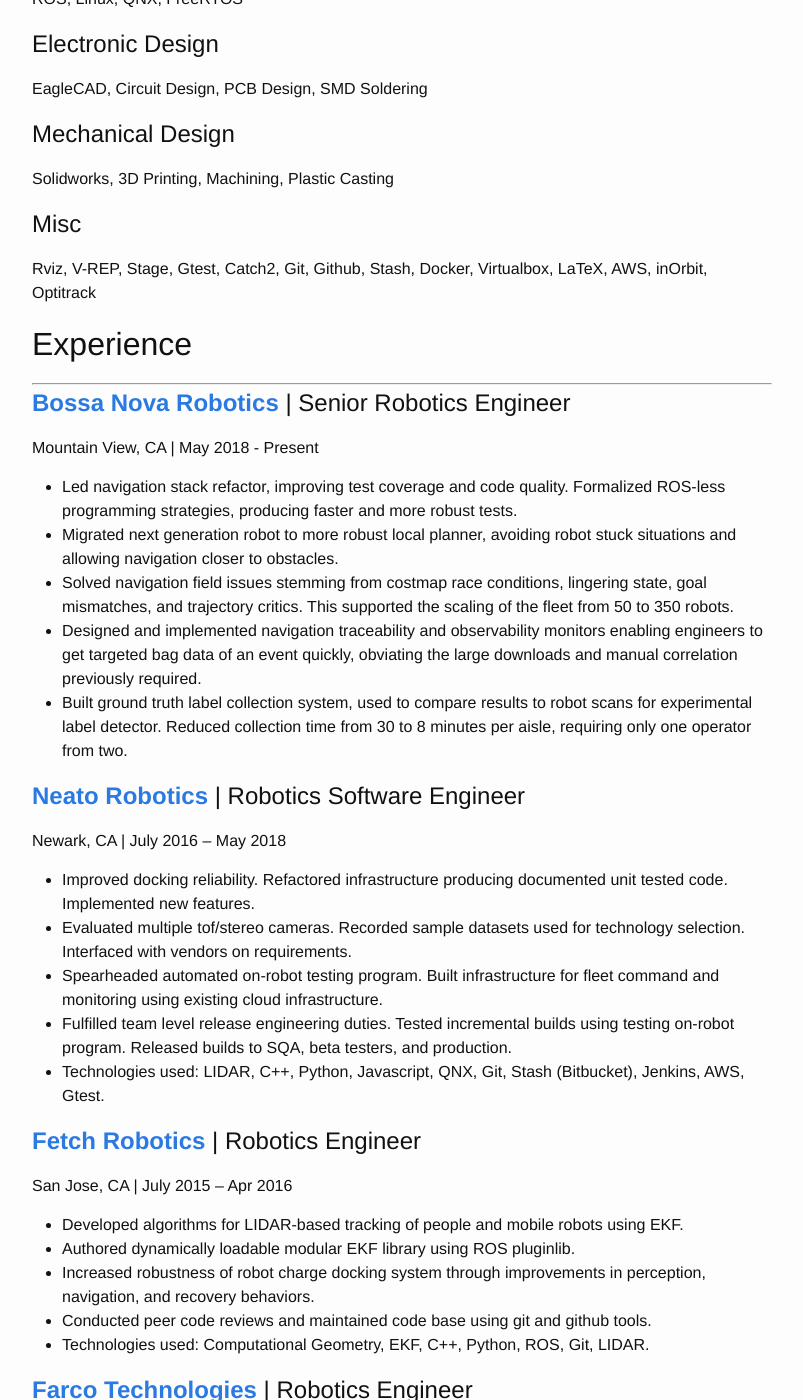
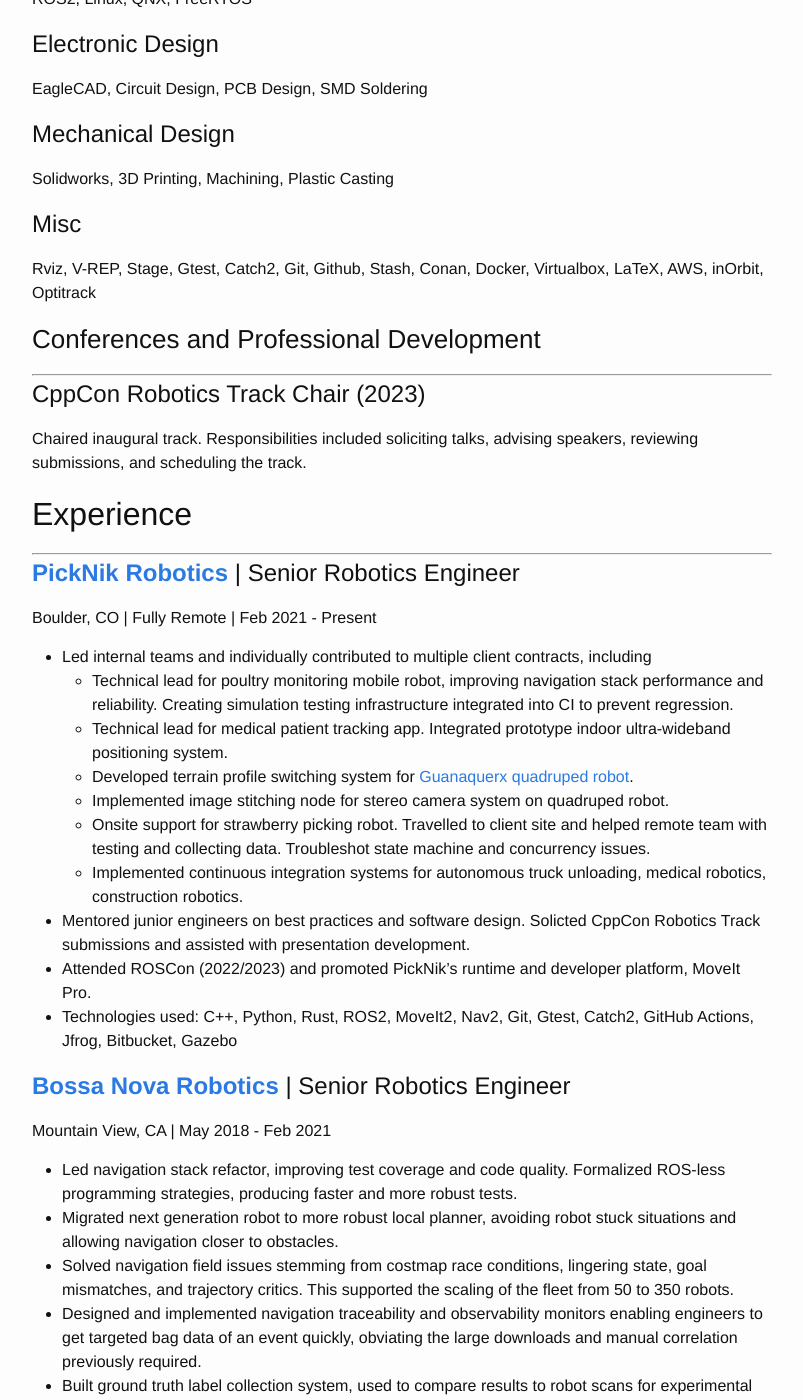
Before and after one commit to griswaldbrooks/griswaldbrooks.github.io, a Jekyll site: the page built from _pages/cv.md, in a window 1280 px wide and 1400 px high, scrolled down 1051 px. Shown: the whole window, without its empty margins (238-1041 px from the left). Built offline with Jekyll 4.4.1, drawn with Linux system fonts in a browser that asks for light colours; some of the changed text lies outside the part shown.

Commit message:
Update cv for PickNik

```diff
--- a/_pages/cv.md
+++ b/_pages/cv.md
@@ -35,13 +35,13 @@
 ---
 
 # Programming
-C/C++, Python, Javascript, Matlab
+C/C++, Python, Rust, Javascript, Matlab
 
 # Build Systems
-Catkin, CMake, Make, Qibuild, Jenkins, Travis
+Colcon, CMake, Github Actions, JFrog, Bitbucket, Jenkins
 
 # Operating Systems
-ROS, Linux, QNX, FreeRTOS
+ROS2, Linux, QNX, FreeRTOS
 
 # Electronic Design
 EagleCAD, Circuit Design, PCB Design, SMD Soldering
@@ -50,19 +50,39 @@
 Solidworks, 3D Printing, Machining, Plastic Casting
 
 # Misc
-Rviz, V-REP, Stage, Gtest, Catch2, Git, Github, Stash, Docker, Virtualbox, LaTeX, AWS, inOrbit, Optitrack
+Rviz, V-REP, Stage, Gtest, Catch2, Git, Github, Stash, Conan, Docker, Virtualbox, LaTeX, AWS, inOrbit, Optitrack
 
+### Conferences and Professional Development
+---
+
+# CppCon Robotics Track Chair (2023)
+Chaired inaugural track. Responsibilities included soliciting talks, advising speakers, reviewing submissions, and scheduling the track.
 
 ## Experience <a name="experience"></a>
 ---
 
+# [**PickNik Robotics**](https://picknik.ai/) | Senior Robotics Engineer
+Boulder, CO | Fully Remote | Feb 2021 - Present
+
+- Led internal teams and individually contributed to multiple client contracts, including
+    - Technical lead for poultry monitoring mobile robot, improving navigation stack performance and reliability. Creating simulation testing infrastructure integrated into CI to prevent regression.
+    - Technical lead for medical patient tracking app. Integrated prototype indoor ultra-wideband positioning system.
+    - Developed terrain profile switching system for [Guanaquerx quadruped robot](https://www.guanaquerx.com/).
+    - Implemented image stitching node for stereo camera system on quadruped robot.
+    - Onsite support for strawberry picking robot. Travelled to client site and helped remote team with testing and collecting data. Troubleshot state machine and concurrency issues.
+    - Implemented continuous integration systems for autonomous truck unloading, medical robotics, construction robotics.
+- Mentored junior engineers on best practices and software design. Solicted CppCon Robotics Track submissions and assisted with presentation development.
+- Attended ROSCon (2022/2023) and promoted PickNik's runtime and developer platform, MoveIt Pro.
+- Technologies used: C++, Python, Rust, ROS2, MoveIt2, Nav2, Git, Gtest, Catch2, GitHub Actions, Jfrog, Bitbucket, Gazebo
+
 # [**Bossa Nova Robotics**](http://bossanova.com/) | Senior Robotics Engineer
-Mountain View, CA | May 2018 - Present
+Mountain View, CA | May 2018 - Feb 2021
 - Led navigation stack refactor, improving test coverage and code quality. Formalized ROS-less programming strategies, producing faster and more robust tests.
 - Migrated next generation robot to more robust local planner, avoiding robot stuck situations and allowing navigation closer to obstacles.
 - Solved navigation field issues stemming from costmap race conditions, lingering state, goal mismatches, and trajectory critics. This supported the scaling of the fleet from 50 to 350 robots.
 - Designed and implemented navigation traceability and observability monitors enabling engineers to get targeted bag data of an event quickly, obviating the large downloads and manual correlation previously required.
 - Built ground truth label collection system, used to compare results to robot scans for experimental label detector. Reduced collection time from 30 to 8 minutes per aisle, requiring only one operator from two.
+- Technologies used: TOF/LIDAR, C++, Python, ROS, Git, Gtest, Jenkins, inOrbit, Optitrack
 
 # [**Neato Robotics**](https://www.neatorobotics.com/) | Robotics Software Engineer
 Newark, CA | July 2016 – May 2018
```
